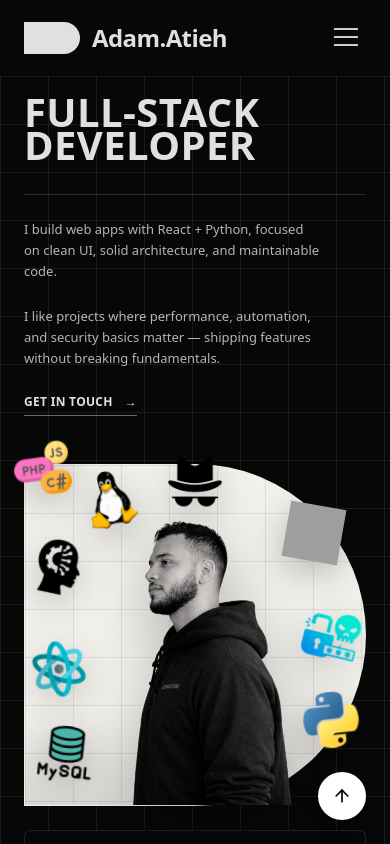
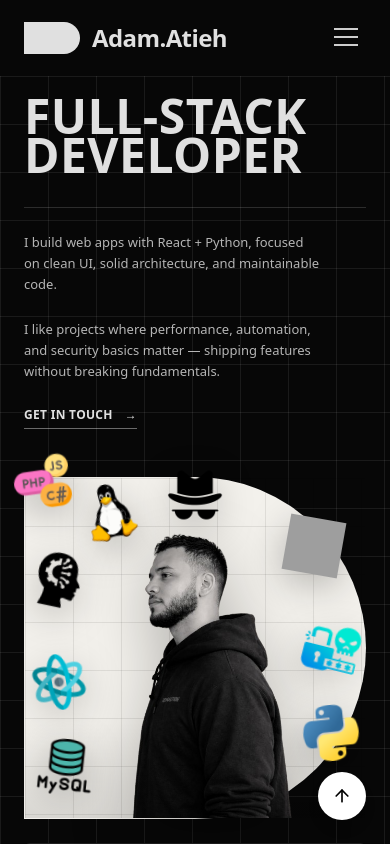
Before and after one commit to admatieh/Portfolio, a React (Vite) app in the folder portfolio-site/: page / in a window 390 px wide. Shown: the top 844 px of the page. Built offline with nearby package versions, Linux system fonts and the light colour scheme; grey boxes are pictures that could not be loaded.

Commit message:
title sizing

```diff
--- a/portfolio-site/src/components/Hero.jsx
+++ b/portfolio-site/src/components/Hero.jsx
@@ -42,7 +42,7 @@ const Hero = () => {
 
             {/* HERO HEADER (reference-style) */}
             <div className="mx-auto w-full max-w-6xl space-y-8">
-              <h1 className="uppercase font-black tracking-[0.01em] leading-[0.82] text-[clamp(2.5rem,9vw,7.5rem)]">
+              <h1 className="uppercase font-black tracking-[0.01em] leading-[0.82] text-[clamp(3rem,9vw,7.5rem)]">
                 FULL-STACK DEVELOPER
               </h1>
 
```
